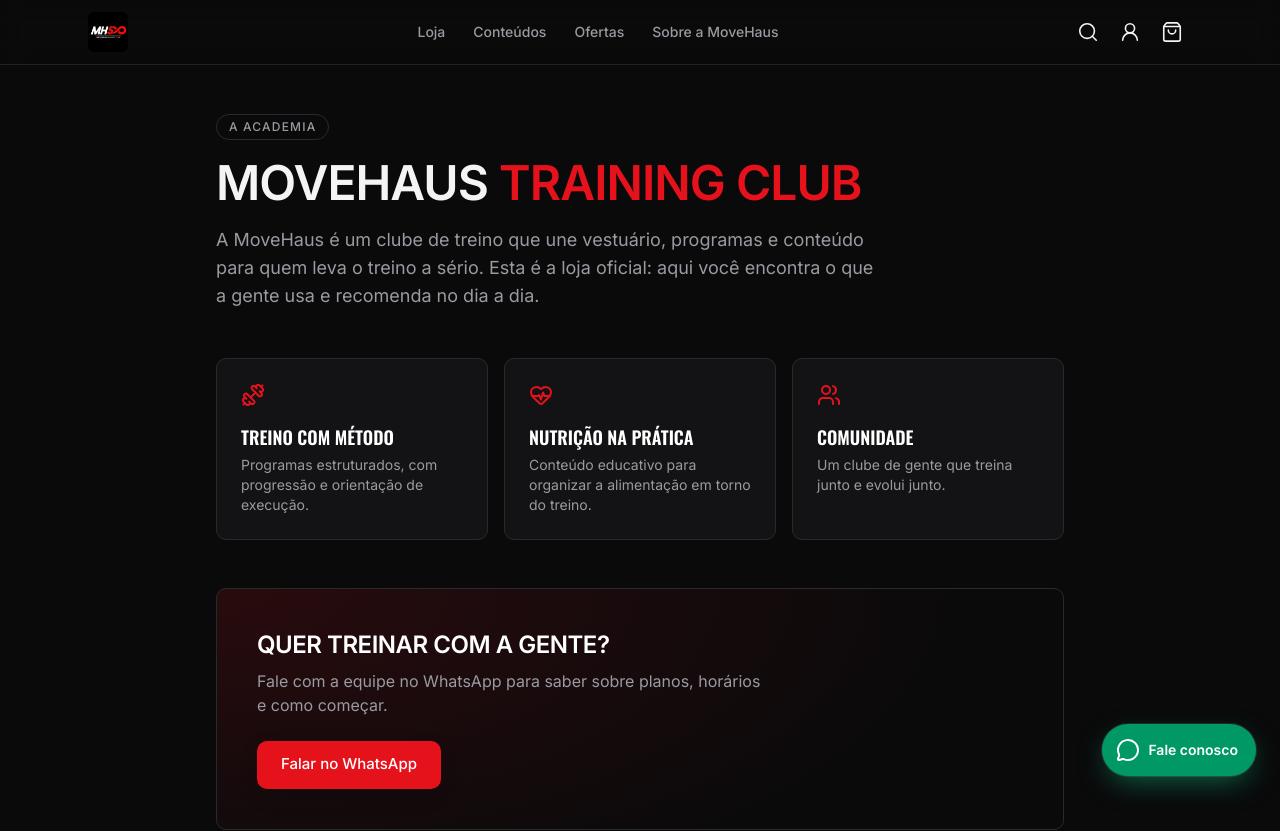
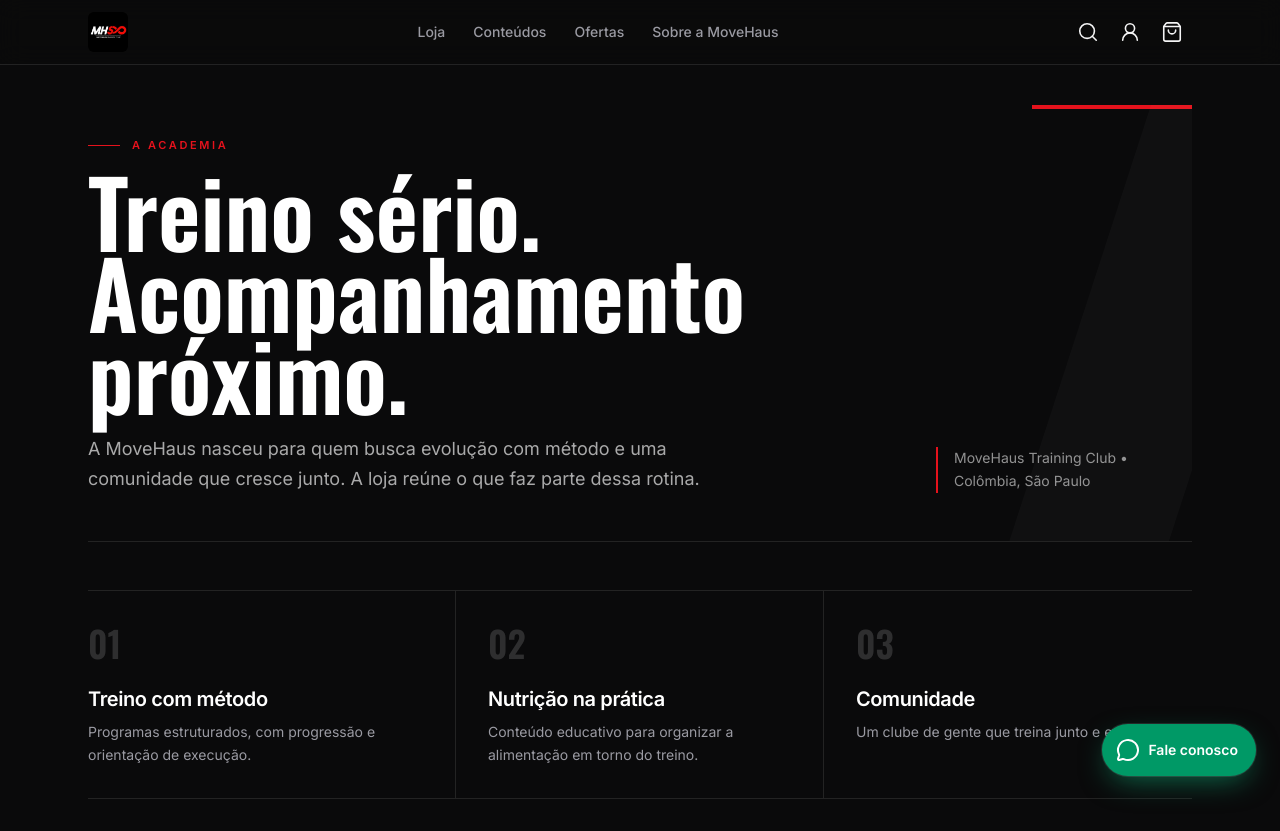
Before and after one commit to evoxioprofissional-code/movehaus_academia, a Next.js app: page /sobre in a window 1280 px wide. Shown: the top 831 px of the page. Built offline with nearby package versions, Linux system fonts and the light colour scheme.

Commit message:
style(store): aplica linguagem editorial ao site publico

```diff
--- a/src/app/(auth)/layout.tsx
+++ b/src/app/(auth)/layout.tsx
@@ -8,8 +8,22 @@
   children: React.ReactNode;
 }) {
   return (
-    <div className="flex min-h-full flex-col">
-      <div className="mx-auto flex w-full max-w-md flex-1 flex-col justify-center px-4 py-12">
+    <div className="grid min-h-full bg-mh-black lg:grid-cols-[minmax(22rem,0.85fr)_1.15fr]">
+      <aside className="relative hidden overflow-hidden border-r border-white/10 bg-[#101012] p-12 lg:flex lg:flex-col lg:justify-between">
+        <div aria-hidden="true" className="absolute -right-24 -top-24 size-80 rotate-12 bg-mh-red" />
+        <div aria-hidden="true" className="absolute inset-0 opacity-[0.07] [background-image:linear-gradient(rgba(255,255,255,.35)_1px,transparent_1px),linear-gradient(90deg,rgba(255,255,255,.35)_1px,transparent_1px)] [background-size:36px_36px]" />
+        <div className="relative">
+          <p className="text-[11px] font-semibold uppercase tracking-[0.25em] text-white/55">MoveHaus Training Club</p>
+          <h2 className="mt-6 max-w-md font-display text-6xl font-bold uppercase leading-[0.9] text-white">
+            Sua rotina.<br /><span className="text-mh-red">Seu próximo nível.</span>
+          </h2>
+        </div>
+        <p className="relative max-w-sm text-sm leading-relaxed text-white/55">
+          Compras, conteúdos e acompanhamento reunidos na sua área MoveHaus.
+        </p>
+      </aside>
+
+      <div className="mx-auto flex w-full max-w-md flex-col justify-center px-4 py-10 sm:px-6 lg:py-16">
         <div className="mb-8 flex items-center justify-between">
           <Logo priority />
           <Link
--- a/src/app/(store)/loja/page.tsx
+++ b/src/app/(store)/loja/page.tsx
@@ -4,6 +4,7 @@
 import { CategoryFilter } from "@/components/catalog/category-filter";
 import { ProductGrid } from "@/components/catalog/product-grid";
 import { EmptyState } from "@/components/ui/empty-state";
+import { EditorialPageHero } from "@/components/ui/editorial-page-hero";
 import { getCategories, getProducts } from "@/lib/catalog";
 
 export const metadata: Metadata = {
@@ -32,14 +33,12 @@
 
   return (
     <div className="mx-auto max-w-6xl px-4 py-10 sm:px-6">
-      <header className="mb-8">
-        <h1 className="text-3xl font-bold uppercase tracking-tight text-white sm:text-4xl">
-          Loja
-        </h1>
-        <p className="mt-1 text-mh-muted">
-          Vestuário, acessórios e programas de treino.
-        </p>
-      </header>
+      <EditorialPageHero
+        kicker="Loja oficial"
+        title="Treino também é o que você leva com você."
+        description="Vestuário, acessórios e programas selecionados pela MoveHaus para acompanhar sua rotina dentro e fora do treino."
+        aside="Produtos oficiais, compra segura e atendimento direto da equipe MoveHaus."
+      />
 
       <div className="mb-6 flex flex-col gap-4">
         <SearchBar action="/loja" defaultValue={q} />
--- a/src/app/(store)/ofertas/page.tsx
+++ b/src/app/(store)/ofertas/page.tsx
@@ -4,6 +4,7 @@
 import { ProductGrid } from "@/components/catalog/product-grid";
 import { EmptyState } from "@/components/ui/empty-state";
 import { Button } from "@/components/ui/button";
+import { EditorialPageHero } from "@/components/ui/editorial-page-hero";
 import { getOnSaleProducts } from "@/lib/catalog";
 
 export const metadata: Metadata = {
@@ -16,15 +17,12 @@
 
   return (
     <div className="mx-auto max-w-6xl px-4 py-10 sm:px-6">
-      <header className="mb-8 max-w-2xl">
-        <h1 className="text-3xl font-bold uppercase tracking-tight text-white sm:text-4xl">
-          Ofertas
-        </h1>
-        <p className="mt-2 text-mh-muted">
-          Preços especiais por tempo limitado. Aproveite enquanto durar o
-          estoque.
-        </p>
-      </header>
+      <EditorialPageHero
+        kicker="Seleção da semana"
+        title="Boas escolhas. Condições melhores."
+        description="Uma seleção curta de produtos e conteúdos com condições especiais por tempo limitado."
+        aside="As ofertas e a disponibilidade são atualizadas pela equipe MoveHaus."
+      />
 
       {onSale.length > 0 ? (
         <ProductGrid products={onSale} priorityCount={4} />
--- a/src/app/(store)/sobre/page.tsx
+++ b/src/app/(store)/sobre/page.tsx
@@ -1,6 +1,6 @@
 import type { Metadata } from "next";
-import { Dumbbell, HeartPulse, Users } from "lucide-react";
 import { Button } from "@/components/ui/button";
+import { EditorialPageHero } from "@/components/ui/editorial-page-hero";
 import { whatsappLink } from "@/lib/site";
 
 export const metadata: Metadata = {
@@ -10,55 +10,54 @@
 
 export default function SobrePage() {
   return (
-    <div className="mx-auto max-w-4xl px-4 py-12 sm:px-6">
-      <span className="inline-flex items-center rounded-full border border-mh-border px-3 py-1 text-xs font-medium uppercase tracking-widest text-mh-muted">
-        A academia
-      </span>
-      <h1 className="mt-5 text-4xl font-bold uppercase leading-[0.95] tracking-tight sm:text-5xl">
-        MoveHaus <span className="text-mh-red">Training Club</span>
-      </h1>
-      <p className="mt-5 max-w-2xl text-lg text-mh-muted">
-        A MoveHaus é um clube de treino que une vestuário, programas e conteúdo
-        para quem leva o treino a sério. Esta é a loja oficial: aqui você
-        encontra o que a gente usa e recomenda no dia a dia.
-      </p>
+    <div className="mx-auto max-w-6xl px-4 py-10 sm:px-6">
+      <EditorialPageHero
+        kicker="A academia"
+        title="Treino sério. Acompanhamento próximo."
+        description="A MoveHaus nasceu para quem busca evolução com método e uma comunidade que cresce junto. A loja reúne o que faz parte dessa rotina."
+        aside="MoveHaus Training Club • Colômbia, São Paulo"
+      />
 
-      <div className="mt-12 grid gap-4 sm:grid-cols-3">
+      <div className="grid border-y border-white/10 md:grid-cols-3 md:divide-x md:divide-white/10">
         {[
           {
-            icon: Dumbbell,
+            number: "01",
             title: "Treino com método",
             desc: "Programas estruturados, com progressão e orientação de execução.",
           },
           {
-            icon: HeartPulse,
+            number: "02",
             title: "Nutrição na prática",
             desc: "Conteúdo educativo para organizar a alimentação em torno do treino.",
           },
           {
-            icon: Users,
+            number: "03",
             title: "Comunidade",
             desc: "Um clube de gente que treina junto e evolui junto.",
           },
         ].map((item) => (
           <div
             key={item.title}
-            className="rounded-mh border border-mh-border bg-mh-surface p-6"
+            className="group border-b border-white/10 py-8 last:border-b-0 md:border-b-0 md:px-8 md:first:pl-0 md:last:pr-0"
           >
-            <item.icon className="size-6 text-mh-red" />
-            <h2 className="mt-4 font-display text-lg font-semibold uppercase tracking-wide text-white">
+            <span className="font-display text-4xl font-bold text-white/15 transition-colors group-hover:text-mh-red">
+              {item.number}
+            </span>
+            <h2 className="mt-5 text-xl font-semibold text-white">
               {item.title}
             </h2>
-            <p className="mt-1 text-sm text-mh-muted">{item.desc}</p>
+            <p className="mt-2 text-sm leading-relaxed text-mh-muted">{item.desc}</p>
           </div>
         ))}
       </div>
 
-      <div className="mt-12 rounded-mh border border-mh-border bg-[radial-gradient(90%_140%_at_0%_0%,rgba(229,18,28,0.14),transparent)] p-8 sm:p-10">
-        <h2 className="text-2xl font-bold uppercase tracking-tight text-white">
+      <div className="relative mt-12 overflow-hidden bg-mh-paper p-8 text-mh-paper-ink sm:p-12">
+        <div className="absolute right-0 top-0 h-2 w-1/3 bg-mh-red" aria-hidden="true" />
+        <p className="text-[11px] font-semibold uppercase tracking-[0.22em] text-mh-red">Comece por aqui</p>
+        <h2 className="mt-3 max-w-xl font-display text-4xl font-bold leading-none sm:text-5xl">
           Quer treinar com a gente?
         </h2>
-        <p className="mt-2 max-w-lg text-mh-muted">
+        <p className="mt-4 max-w-lg text-mh-paper-muted">
           Fale com a equipe no WhatsApp para saber sobre planos, horários e como
           começar.
         </p>
--- a/src/components/catalog/product-grid.tsx
+++ b/src/components/catalog/product-grid.tsx
@@ -13,7 +13,7 @@
   reveal?: boolean;
 }) {
   return (
-    <div className="grid grid-cols-2 gap-4 sm:gap-5 lg:grid-cols-3 xl:grid-cols-4">
+    <div className="grid grid-cols-1 gap-x-4 gap-y-8 min-[430px]:grid-cols-2 sm:gap-x-5 sm:gap-y-10 lg:grid-cols-3 xl:grid-cols-4">
       {products.map((product, i) =>
         reveal ? (
           <Reveal key={product.id} delay={Math.min(i, 6) * 70}>
--- a/src/components/catalog/product-media.tsx
+++ b/src/components/catalog/product-media.tsx
@@ -22,7 +22,7 @@
       alt={product.name}
       tone={product.type === "ebook" ? "red" : "dark"}
       priority={priority}
-      sizes={sizes ?? "(max-width: 640px) 50vw, 320px"}
+      sizes={sizes ?? "(max-width: 429px) 100vw, (max-width: 640px) 50vw, 320px"}
       className={className}
     />
   );
--- /dev/null
+++ b/src/components/ui/editorial-page-hero.tsx
@@ -0,0 +1,45 @@
+import type { ReactNode } from "react";
+
+export function EditorialPageHero({
+  kicker,
+  title,
+  description,
+  aside,
+}: {
+  kicker: string;
+  title: string;
+  description: string;
+  aside?: ReactNode;
+}) {
+  return (
+    <header className="relative mb-10 overflow-hidden border-b border-white/10 pb-10 pt-5 sm:mb-12 sm:pb-12 sm:pt-8">
+      <div
+        aria-hidden="true"
+        className="absolute right-0 top-0 h-1 w-24 bg-mh-red sm:w-40"
+      />
+      <div
+        aria-hidden="true"
+        className="absolute -right-12 top-0 h-full w-40 skew-x-[-18deg] bg-white/[0.025]"
+      />
+      <div className="relative grid gap-8 md:grid-cols-[minmax(0,1fr)_16rem] md:items-end">
+        <div className="max-w-3xl">
+          <p className="mb-4 flex items-center gap-3 text-[11px] font-semibold uppercase tracking-[0.24em] text-mh-red">
+            <span className="h-px w-8 bg-mh-red" aria-hidden="true" />
+            {kicker}
+          </p>
+          <h1 className="font-display text-[clamp(2.9rem,8vw,5.8rem)] font-bold leading-[0.88] tracking-[-0.02em] text-white">
+            {title}
+          </h1>
+          <p className="mt-5 max-w-2xl text-base leading-relaxed text-white/65 sm:text-lg">
+            {description}
+          </p>
+        </div>
+        {aside && (
+          <div className="border-l-2 border-mh-red pl-4 text-sm leading-relaxed text-white/55">
+            {aside}
+          </div>
+        )}
+      </div>
+    </header>
+  );
+}
```
Also changed, not shown: src/app/(store)/ebooks/page.tsx (+7 -10 lines), src/components/catalog/product-card.tsx (+4 -4 lines).
